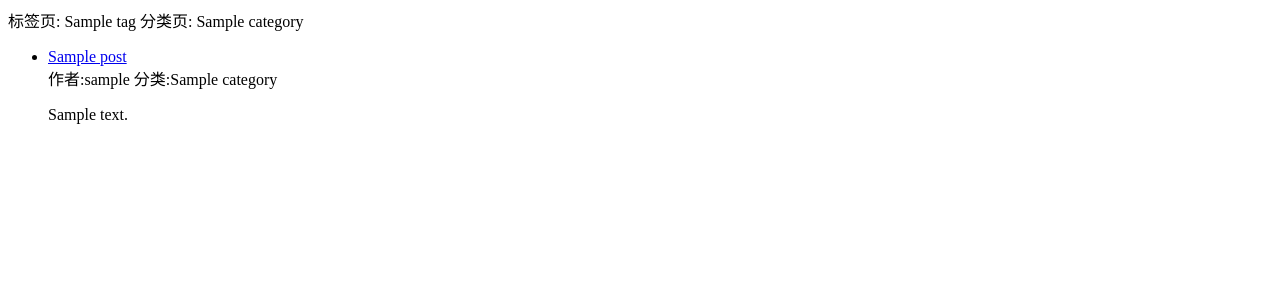
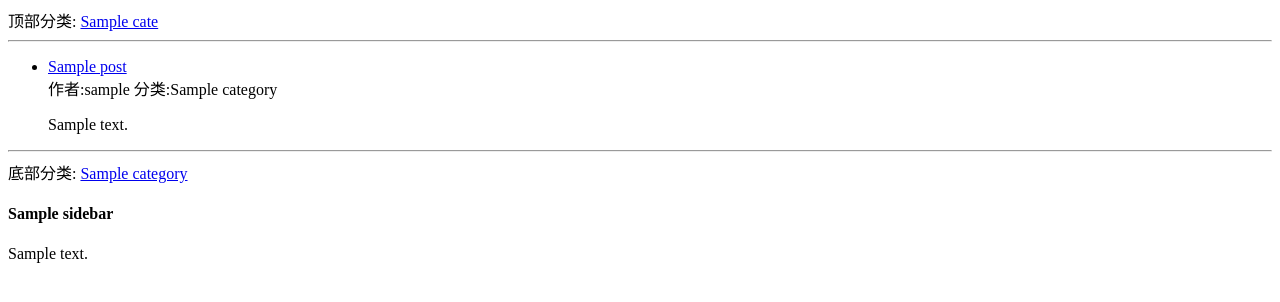
Before and after one commit to MarkFlow/blog, a Django app: template blog/blog/templates/blog/list.html in a window 1280 px wide. Shown: the top 302 px of the page. Run offline with Django 3.2, Linux system fonts and the light colour scheme; tables that the repository leaves empty hold one stand-in row (values such as "Sample post"); the template is opened without the code that fills it: values that come from a table or form of the project are taken from there, most other values are stand-ins (such as "Sample title", 1, 10 or a date in 2020).

Commit message:
post_list

```diff
--- a/blog/blog/templates/blog/list.html
+++ b/blog/blog/templates/blog/list.html
@@ -5,14 +5,13 @@
     <title>myBlog博客系统</title>
 </head>
 <body>
-     {% if tag %}
-     标签页: {{ tag.name }}
-     {% endif %}
+     <div>顶部分类:
+         {% for cate in navs %}
+         <a href="/category/{{ cate.id }}.html">{{ cate.name }}</a>
+         {% endfor %}
 
-     {% if category %}
-     分类页: {{ category.name }}
-     {% endif %}
-
+     </div>
+     <hr/>
      <ul>
          {% for post in post_list %}
 
@@ -28,5 +27,15 @@
      </li>
          {% endfor %}
      </ul>
+     <hr/>
+     <div>底部分类:
+         {% for cate in categories %}
+         <a href="/category/{{ cate.id }}.html">{{ cate.name }}</a>
+         {% endfor %}
+     </div>
+     {% for sidebar in sidebars %}
+        <h4>{{ sidebar.title }}</h4>
+         {{ sidebar.content }}
+     {% endfor %}
 </body>
 </html>
--- a/blog/blogapp/models.py
+++ b/blog/blogapp/models.py
@@ -14,6 +14,23 @@ class Category(models.Model):
     is_nav = models.BooleanField(default=False, verbose_name='是否为导航')
     owner = models.ForeignKey(User, verbose_name='作者', on_delete=models.CASCADE)
     created_time = models.DateTimeField(auto_now_add=True, verbose_name='创建时间')
+
+    @classmethod
+    def get_navs(cls):
+        categories = Category.objects.filter(status=cls.STATUS_NORMAL)
+        nav_categories = []
+        normal_categories = []
+        for cate in categories:
+            if cate.is_nav:
+                nav_categories.append(cate)
+            else:
+                normal_categories.append(cate)
+
+        return {
+            'navs': nav_categories,
+            'categories': normal_categories,
+        }
+
 
     class Meta:
         verbose_name = verbose_name_plural = '分类'
--- a/blog/config/models.py
+++ b/blog/config/models.py
@@ -49,6 +49,10 @@ class SideBar(models.Model):
     owner = models.ForeignKey(User, verbose_name='作者', on_delete=models.CASCADE)
     created_time = models.DateTimeField(auto_now_add=True, verbose_name='创建时间')
 
+    @classmethod
+    def get_all(cls):
+        return cls.objects.filter(status=cls.STATUS_SHOW)
+
     class Meta:
         verbose_name = verbose_name_plural = '侧边栏'
 
```
Also changed, not shown: blog/blogapp/views.py (+9 -2 lines).
